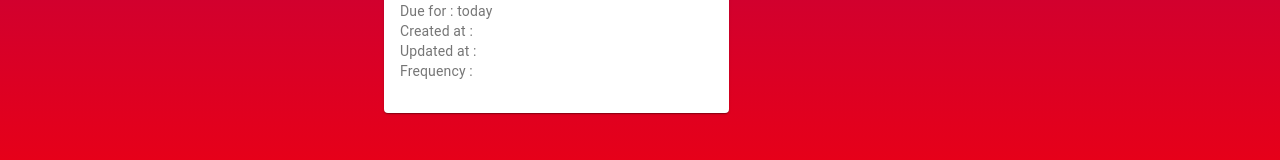
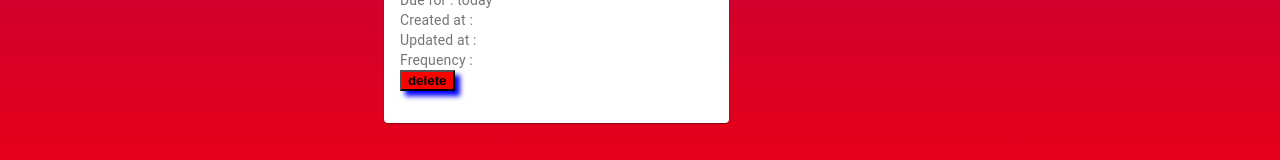
Before and after one commit to bw-eu-wunderlust-2-0/front-end, a React (Create React App) app in the folder wunderlist/: page /list-of-todos in a window 1280 px wide. Shown: the part 644-804 px from the top of the page. Built offline with nearby package versions, Linux system fonts and the light colour scheme; no server answers; sample sign-in values are in the browser's storage.

Commit message:
The delete task feature works properly

```diff
--- a/wunderlist/src/Components/Popover.js
+++ b/wunderlist/src/Components/Popover.js
@@ -3,7 +3,6 @@ import Button from "@material-ui/core/Button";
 import Menu from "@material-ui/core/Menu";
 import MenuItem from "@material-ui/core/MenuItem";
 import TextareaAutosize from "@material-ui/core/TextareaAutosize";
-
 import Grid from "@material-ui/core/Grid";
 import DateFnsUtils from "@date-io/date-fns";
 // import {
--- a/wunderlist/src/Components/Todo.js
+++ b/wunderlist/src/Components/Todo.js
@@ -62,6 +62,16 @@ const Todo = props => {
             <Typography variant="body2" color="textSecondary" component="p">
               Frequency : {props.aTask.notes}
             </Typography>
+            <button
+              style={{
+                background: "red",
+                fontWeight: "bold",
+                boxShadow: " 5px 5px 5px blue"
+              }}
+              onClick={() => props.deleteTask(props.aTask.id)}
+            >
+              delete
+            </button>
           </CardContent>
         </CardActionArea>
         <CardActions></CardActions>
--- a/wunderlist/src/Components/TodoList.js
+++ b/wunderlist/src/Components/TodoList.js
@@ -15,7 +15,8 @@ import {
   postNewTask,
   inputChange,
   submit,
-  searchInputChange
+  searchInputChange,
+  deleteTask
 } from "../actionCreator_actionTypes_ReducerStates/actionCreators";
 import { connect } from "react-redux";
 
@@ -28,6 +29,7 @@ const TodoList = ({
   formTask,
   formSearch,
   searchInputChange,
+  deleteTask,
   ...props
 }) => {
   const options = ["Completed", "Daily", "Monthly"];
@@ -147,7 +149,7 @@ const TodoList = ({
       />
 
       {toDoArray.map(item => {
-        return <Todo aTask={item} />;
+        return <Todo aTask={item} deleteTask={deleteTask} />;
       })}
     </div>
   );
@@ -166,5 +168,6 @@ export default connect(mapStateToProps, {
   postNewTask,
   inputChange,
   submit,
-  searchInputChange
+  searchInputChange,
+  deleteTask
 })(withRouter(TodoList));
--- a/wunderlist/src/Utils/StoreReducerMw.js
+++ b/wunderlist/src/Utils/StoreReducerMw.js
@@ -1,3 +1,4 @@
+
 // import React from "react";
 
 // import ReactDOM from "react-dom";
--- a/wunderlist/src/actionCreator_actionTypes_ReducerStates/actionCreators.js
+++ b/wunderlist/src/actionCreator_actionTypes_ReducerStates/actionCreators.js
@@ -6,7 +6,7 @@ export const getTodoList = () => dispatch => {
     .get("/todos")
     .then(res => {
       const todos = res.data;
-        console.log(todos);
+      console.log(todos);
       dispatch({
         type: types.GET_TODOS,
         payload: todos
@@ -20,6 +20,22 @@ export const postNewTask = newTaskData => dispatch => {
     .post("/todos", newTaskData)
     .then(res => {
       console.log(res.data);
+      dispatch({
+        type: types.GET_TODOS,
+        payload: res.data
+      });
+    })
+    .catch(err => err);
+};
+
+export const deleteTask = (theid, item) => dispatch => {
+  axiosWithAuth()
+    .delete("/todos/" + theid)
+    .then(res => {
+      // getListOfFriends();
+      item.filter(task => task.id !== theid); // updates front end faster without a network request
+
+      console.log("CONSOLE OUTPUT: delete -> res.data", res.data);
       dispatch({
         type: types.GET_TODOS,
         payload: res.data
```
